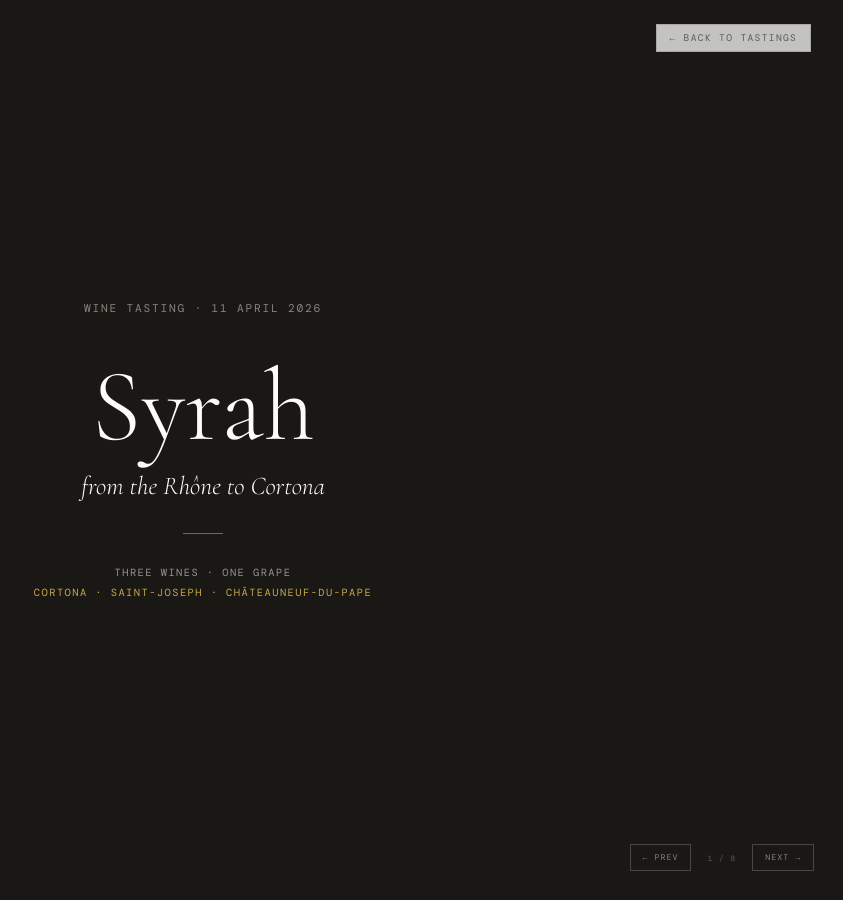
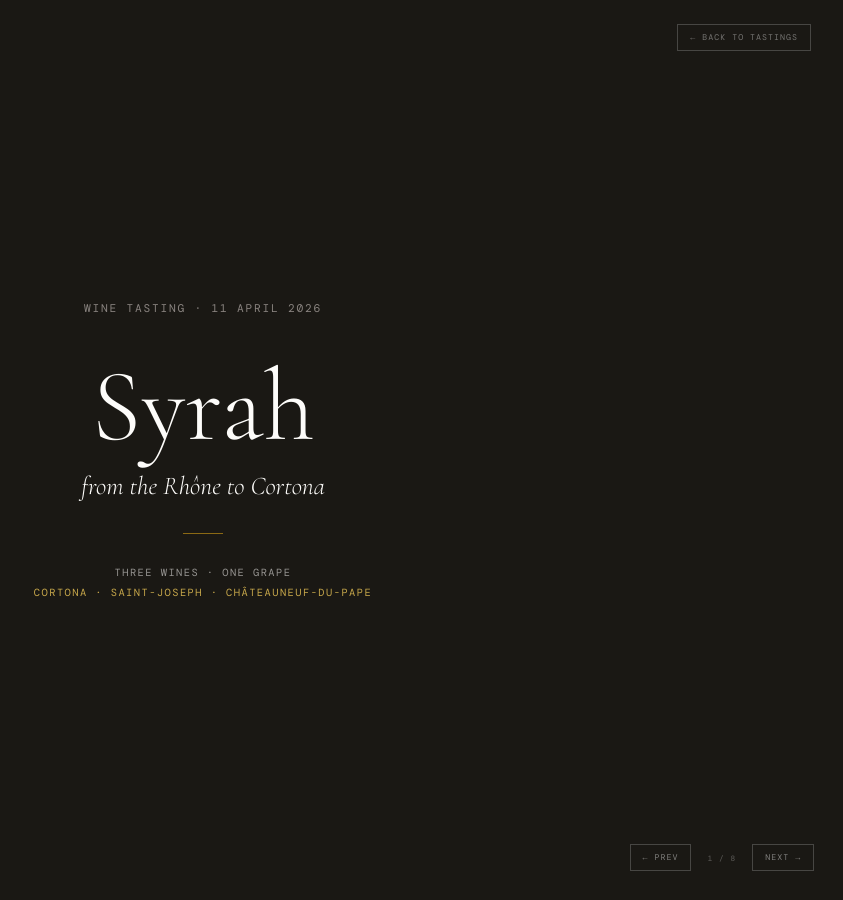
Before and after one commit to silviodirubbo/cellar, a Jekyll site: the page built from _tastings/syrah-rhone-to-cortona.html, in a window 1280 px wide. Shown: the whole page, without its empty margins (437-1280 px from the left). Built offline with Jekyll 4.4.1, drawn with Linux system fonts in a browser that asks for light colours; some web fonts are replaced.

Commit message:
Refactor presentation layout styles and exit link

```diff
--- a/_layouts/presentation.html
+++ b/_layouts/presentation.html
@@ -24,29 +24,27 @@
       top: 1.5rem;
       right: 2rem;
       font-family: 'DM Mono', monospace;
-      font-size: 0.6rem;
-      letter-spacing: 0.14em;
+      font-size: 0.52rem;
+      letter-spacing: 0.12em;
       text-transform: uppercase;
-      color: rgba(26,24,20,.6);
-      background: rgba(253,252,250,.75);
-      border: 1px solid rgba(26,24,20,.15);
-      padding: 0.4rem 0.8rem;
+      color: rgba(255,255,255,.4);
+      background: transparent;
+      border: 1px solid rgba(255,255,255,.2);
+      padding: 0.45rem 0.75rem;
       text-decoration: none;
-      transition: all 0.2s ease;
+      transition: color 0.2s ease, border-color 0.2s ease;
       z-index: 200;
-      backdrop-filter: blur(4px);
     }
 
     .deck-exit:hover {
-      color: rgba(26,24,20,.9);
-      border-color: rgba(26,24,20,.4);
-      background: rgba(253,252,250,.95);
+      color: rgba(255,255,255,.9);
+      border-color: rgba(255,255,255,.5);
     }
   </style>
 </head>
 <body>
 
-  <a href="{{ '/tastings/' | relative_url }}" class="deck-exit">← Back to tastings</a>
+  <a href="{{ '/tastings/' | relative_url }}" class="deck-exit" id="deckExit">← Back to tastings</a>
 
   {{ content }}
 
```
